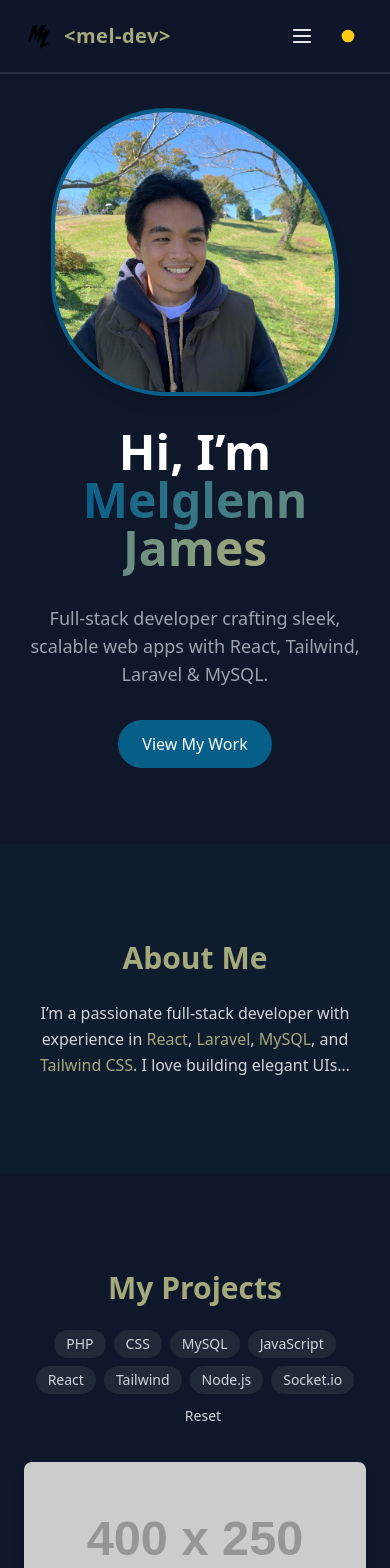
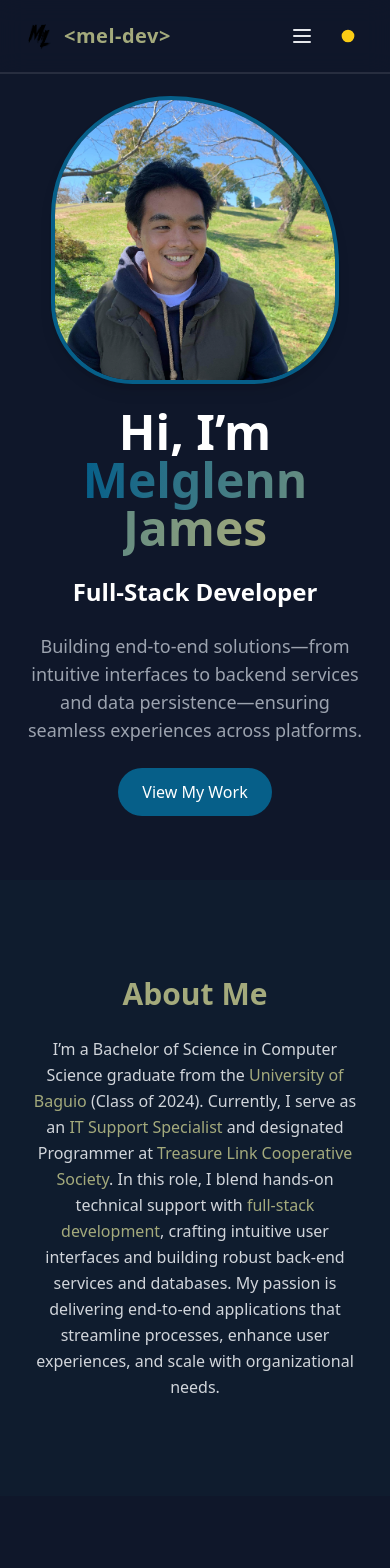
Before and after one commit to mjklench/lonogan-portfolio, a React (Vite) app: page / in a window 390 px wide. Shown: the top 1568 px of the page. Built offline with nearby package versions, Linux system fonts and the light colour scheme.

Commit message:
updates
- updated content on hero, about, and contact section

```diff
--- a/index.html
+++ b/index.html
@@ -5,6 +5,11 @@
     <link rel="icon" type="image/png" sizes="32x32" href="/mjkl-logo-2025.png" />
     <script src="https://cdn.tailwindcss.com"></script>
     <meta name="viewport" content="width=device-width, initial-scale=1.0" />
+    <style>
+      html {
+        scroll-behavior: smooth;
+      }
+    </style>
     <title>&lt;mel-dev&gt;</title>
   </head>
   <body>
--- a/src/App.jsx
+++ b/src/App.jsx
@@ -26,14 +26,19 @@ export default function App() {
       <nav className="fixed top-0 left-0 w-full z-50 bg-[#0f172acc] backdrop-blur-md border-b border-white/10 transition-colors duration-300">
         <div className="max-w-7xl mx-auto px-6 py-4 flex items-center justify-between">
           {/* Logo */}
-          <div className="flex items-center text-xl font-bold tracking-wide text-[#A4AA7C]">
+          <a
+            href="#hello"
+            onClick={() => setMobileOpen(false)}
+            className="flex items-center text-xl font-bold tracking-wide text-[#A4AA7C] cursor-pointer hover:opacity-80 transition-opacity"
+            aria-label="Go to top"
+          >
             <img
               src="/mjkl-logo-2025.png"
               alt="Melglenn logo"
               className="h-8 w-8 mr-2"
             />
             <span>&lt;mel-dev&gt;</span>
-          </div>
+          </a>
 
           {/* Desktop links */}
           <ul className="hidden md:flex gap-6 text-sm text-gray-300 font-medium">
@@ -155,9 +160,10 @@ export default function App() {
 
 // Hero Section
 function Hero({ darkMode }) {
-  const bg = darkMode ? 'bg-[#0f172a] text-white' : 'bg-white text-gray-900';
-  const hiColor = darkMode ? 'text-white' : 'text-[#263350]';
-  const btnBg = darkMode
+  const bg            = darkMode ? 'bg-[#0f172a] text-white' : 'bg-white text-gray-900';
+  const bgColor       = darkMode ? 'text-white' : 'text-[#263350]';
+  const subtitleColor = darkMode ? 'text-gray-400' : 'text-gray-700';
+  const btnBg         = darkMode
     ? 'bg-[#065F89] hover:bg-[#05486b] text-white'
     : 'bg-[#065F89]/80 hover:bg-[#065F89] text-white';
 
@@ -166,7 +172,7 @@ function Hero({ darkMode }) {
       id="hello"
       className={`${bg} min-h-screen flex items-center justify-center transition-colors duration-300`}
     >
-      <div className="max-w-3xl mx-auto text-center px-6 pt-24 pb-16 space-y-8">
+      <div className="max-w-3xl mx-auto text-center px-6 pt-24 pb-16 space-y-6">
         {/* Blob-shaped Photo */}
         <div className="w-72 h-72 mx-auto">
           <img
@@ -174,23 +180,34 @@ function Hero({ darkMode }) {
             alt="Melglenn James"
             className="
               w-full h-full object-cover
-              rounded-[42%_62%_32%_42%]
+              rounded-[44%_62%_32%_30%]
               border-4 border-[#065F89]
               shadow-lg
             "
           />
         </div>
 
-        {/* Intro */}
+        {/* Main Title */}
         <h1 className="text-5xl sm:text-6xl font-extrabold">
-          <span className={hiColor}>Hi, I’m</span>{' '}
+          <span className={bgColor}>Hi, I’m</span>{' '}
           <span className="bg-clip-text text-transparent bg-gradient-to-r from-[#065F89] to-[#A4AA7C]">
             Melglenn James
           </span>
         </h1>
 
-        <p className={`${darkMode ? 'text-gray-400' : 'text-gray-600'} text-lg`}>
-          Full-stack developer crafting sleek, scalable web apps with React, Tailwind, Laravel & MySQL.
+        {/* Subtitle */}
+        <h2
+          className={`
+            text-2xl sm:text-3xl font-semibold
+            ${bgColor}
+          `}
+        >
+          Full-Stack Developer
+        </h2>
+
+        {/* Broad Descriptor */}
+        <p className={`${subtitleColor} text-lg max-w-lg mx-auto`}>
+          Building end-to-end solutions—from intuitive interfaces to backend services and data persistence—ensuring seamless experiences across platforms.
         </p>
 
         <a
@@ -206,18 +223,25 @@ function Hero({ darkMode }) {
 
 // About Section
 function About({ darkMode }) {
-  const bg = darkMode ? 'bg-[#0f1c2e] text-white' : 'bg-gray-100 text-gray-900';
+  const bg        = darkMode ? 'bg-[#0f1c2e] text-white' : 'bg-gray-100 text-gray-900';
   const highlight = darkMode ? 'text-[#A4AA7C]' : 'text-[#065F89]';
+  const textColor = darkMode ? 'text-gray-300' : 'text-gray-700';
+
   return (
-    <section id="about" className={`${bg} py-24 px-6 text-center transition-colors duration-300`}>
+    <section
+      id="about"
+      className={`${bg} py-24 px-6 text-center transition-colors duration-300`}
+    >
       <div className="max-w-3xl mx-auto">
-        <h2 className={`text-3xl sm:text-4xl font-bold mb-6 ${highlight}`}>About Me</h2>
-        <p className={`leading-relaxed ${darkMode ? 'text-gray-300' : 'text-gray-700'}`}>
-          I’m a passionate full-stack developer with experience in{' '}
-          <span className={highlight}>React</span>,{' '}
-          <span className={highlight}>Laravel</span>,{' '}
-          <span className={highlight}>MySQL</span>, and{' '}
-          <span className={highlight}>Tailwind CSS</span>. I love building elegant UIs…
+        <h2 className={`text-3xl sm:text-4xl font-bold mb-6 ${highlight}`}>
+          About Me
+        </h2>
+        <p className={`leading-relaxed ${textColor}`}>
+          I’m a Bachelor of Science in Computer Science graduate from the{' '}
+          <span className={highlight}>University of Baguio</span> (Class of 2024). Currently, I serve as an{' '}
+          <span className={highlight}>IT Support Specialist</span> and designated Programmer at{' '}
+          <span className={highlight}>Treasure Link Cooperative Society</span>. In this role, I blend hands-on technical support with{' '}
+          <span className={highlight}>full-stack development</span>, crafting intuitive user interfaces and building robust back-end services and databases. My passion is delivering end-to-end applications that streamline processes, enhance user experiences, and scale with organizational needs.
         </p>
       </div>
     </section>
@@ -570,7 +594,9 @@ function ContactSection({ darkMode }) {
           </a>
 
           <a
-            href="mailto:lonogan.melglennjk@gmail.com"
+          href="https://mail.google.com/mail/?view=cm&fs=1&to=lonogan.melglennjk@gmail.com"
+          target="_blank"
+          rel="noopener noreferrer"
             className={`flex flex-col items-center ${hoverColor} transition`}
           >
             <svg
```
